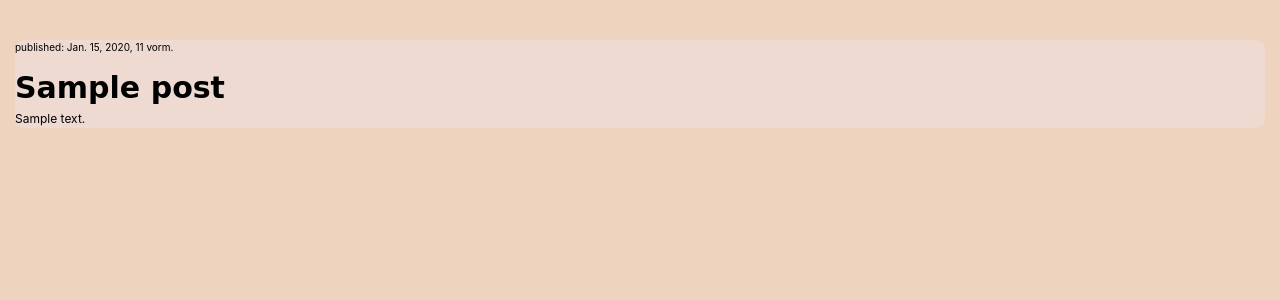
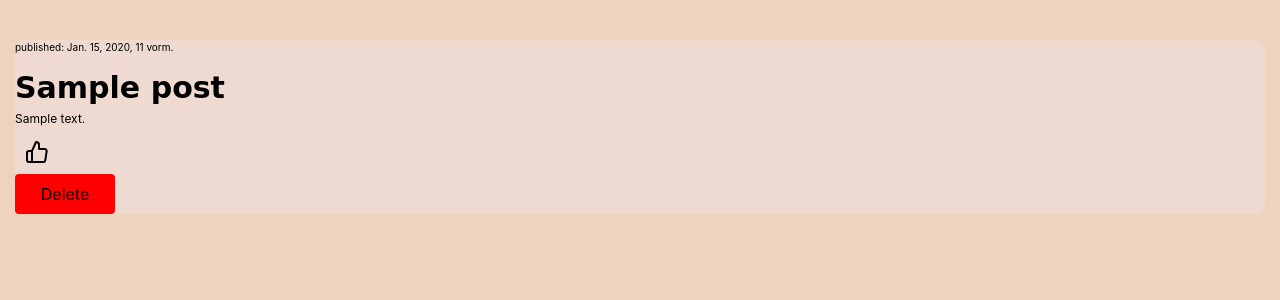
Before and after one commit to HliebM/my-first-blog, a Django app: page /post_list in a window 1280 px wide. Shown: the part 109-409 px from the top of the page. Run offline with Django 3.2, Linux system fonts and the light colour scheme; tables that the repository leaves empty hold one stand-in row (values such as "Sample post").

Commit message:
Added likes

```diff
--- a/blog/models.py
+++ b/blog/models.py
@@ -9,6 +9,7 @@ class Post(models.Model):
     comment = models.TextField(default='Add your comment')
     created_date = models.DateTimeField(default=timezone.now)
     published_date = models.DateTimeField(blank=True, null=True)
+    likes = models.BigIntegerField(default=0)
 
     def publish(self):
         self.published_date = timezone.now()
--- a/blog/static/css/blog.css
+++ b/blog/static/css/blog.css
@@ -76,6 +76,7 @@ h2{
 .post__container{
     background-color: #eedad1;
     border-radius: 10px;
+    max-width: 100vw;
 }
 .post__container a{
     color: black;
@@ -105,3 +106,14 @@ h2{
 .post__like_down{
     top: -40px
 }
+.btn.delete, .btn.delete a{
+    background-color: red;
+}
+.btn.delete:hover, .btn.delete:hover a{
+    background-color: darkred;
+    color: white;
+}
+.post__likes{
+    margin: 5px;
+    padding: 5px;
+}
--- a/blog/templates/blog/post_list.html
+++ b/blog/templates/blog/post_list.html
@@ -8,6 +8,24 @@
                 <div class="post__title">{{post.title}}</div>
                 <div class="post__text">{{post.text}}</div>
             </a>
+            <div class="post__likes">
+                <a href="{% url 'post_like' pk=post.pk %}">
+                    {% if post.likes == 1%}
+                        <svg xmlns="http://www.w3.org/2000/svg" width="24" height="24" viewBox="0 0 24 24" fill="none" stroke="#000000" stroke-width="2" stroke-linecap="round" stroke-linejoin="round">
+                            <path d="M14 9V5a3 3 0 0 0-3-3l-4 9v11h11.28a2 2 0 0 0 2-1.7l1.38-9a2 2 0 0 0-2-2.3zM7 22H4a2 2 0 0 1-2-2v-7a2 2 0 0 1 2-2h3"></path>
+                        </svg>
+                    {% else %}
+                        <svg xmlns="http://www.w3.org/2000/svg" width="24" height="24" viewBox="0 0 24 24" fill="none" stroke="#000000" stroke-width="2" stroke-linecap="round" stroke-linejoin="round">
+                            <path d="M10 15v4a3 3 0 0 0 3 3l4-9V2H5.72a2 2 0 0 0-2 1.7l-1.38 9a2 2 0 0 0 2 2.3zm7-13h2.67A2.31 2.31 0 0 1 22 4v7a2.31 2.31 0 0 1-2.33 2H17"></path>
+                        </svg>
+                    {% endif %}
+                </a>
+            </div>
+            <a href="{% url 'post_delete' pk=post.pk %}">
+                <button class="btn delete">
+                    Delete
+                </button>
+            </a>
         </div>
         <br>
     {% endfor %}
--- a/blog/urls.py
+++ b/blog/urls.py
@@ -9,4 +9,7 @@ urlpatterns = [
     path('post_new', views.post_new, name='post_new'),
     path('post_edit/<int:pk>', views.post_edit, name='post_edit'),
     path('post_comment/<int:pk>', views.post_comment, name='post_comment'),
+    path('post_delete/<int:pk>', views.post_delete, name='post_delete'),
+    path('post_like/<int:pk>', views.post_like, name='post_like'),
+    path('post_like_detail/<int:pk>', views.post_like_detail, name='post_like_detail'),
 ]
--- a/blog/views.py
+++ b/blog/views.py
@@ -8,7 +8,7 @@ from django.contrib.auth import authenticate
 
 # Create your views here.
 def post_list(request):
-    posts = Post.objects.filter(published_date__lte=timezone.now()).order_by('published_date')
+    posts = Post.objects.filter(published_date__lte=timezone.now()).order_by('-published_date')
     return render(request, 'blog/post_list.html', {'posts': posts})
 def post_detail(request, pk):
     post = get_object_or_404(Post, pk=pk)
@@ -74,3 +74,22 @@ def post_comment(request, pk):
     else:
         form = CommentForm(instance=post)
     return render(request, 'blog/post_comment.html', {'form': form})
+def post_delete(request, pk):
+    get_object_or_404(Post, pk=pk).delete()
+    return redirect(post_list)
+def post_like(request, pk):
+    post = get_object_or_404(Post, pk=pk)
+    if post.likes == 0:
+        post.likes = 1
+    else:
+        post.likes = 0
+    post.save()
+    return redirect(post_list)
+def post_like_detail(request, pk):
+    post = get_object_or_404(Post, pk=pk)
+    if post.likes == 0:
+        post.likes = 1
+    else:
+        post.likes = 0
+    post.save()
+    return redirect(post_detail, pk=post.pk)
```
Also changed, not shown: blog/templates/blog/post_detail.html (+13 -0 lines), blog/migrations/0006_post_likes.py (added).
